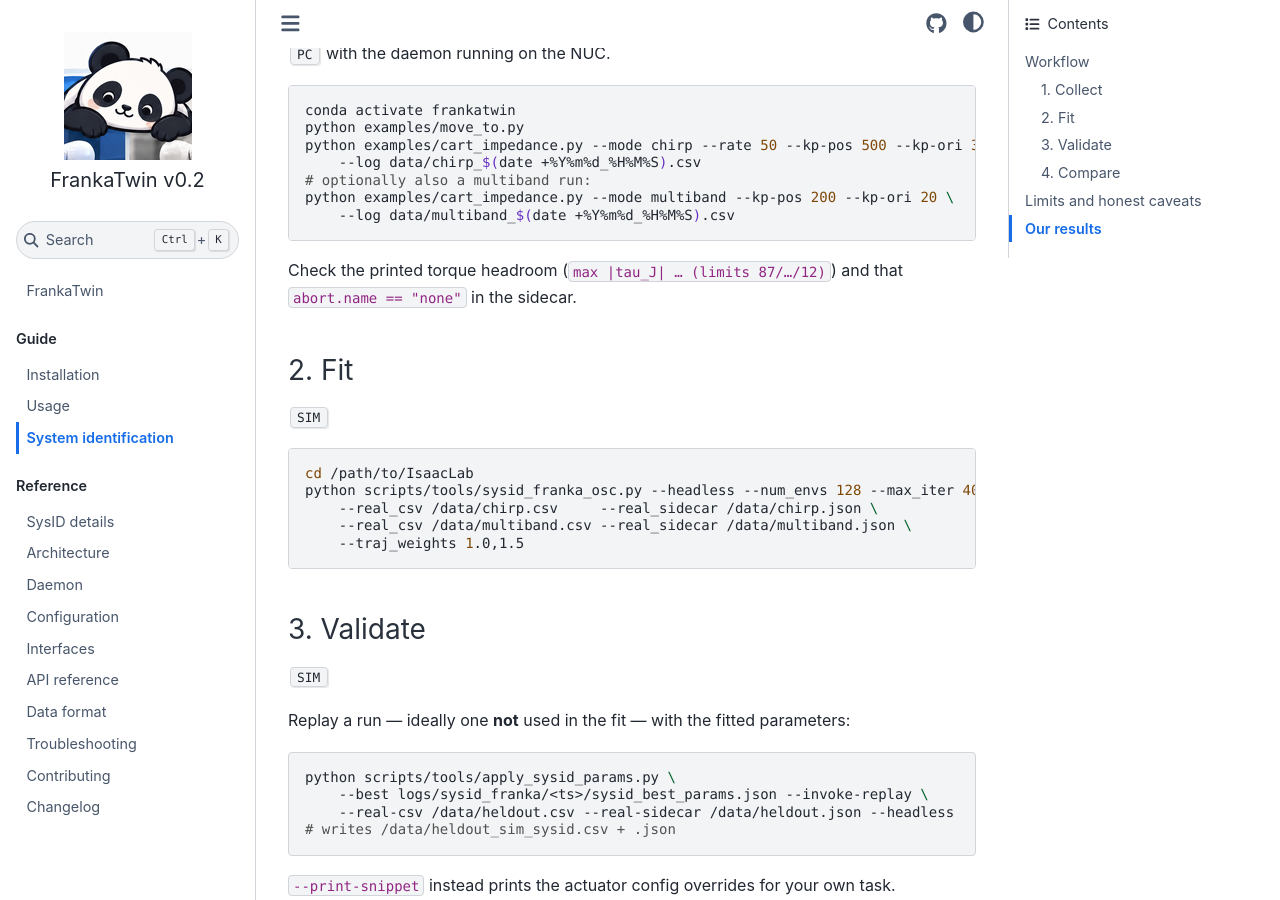
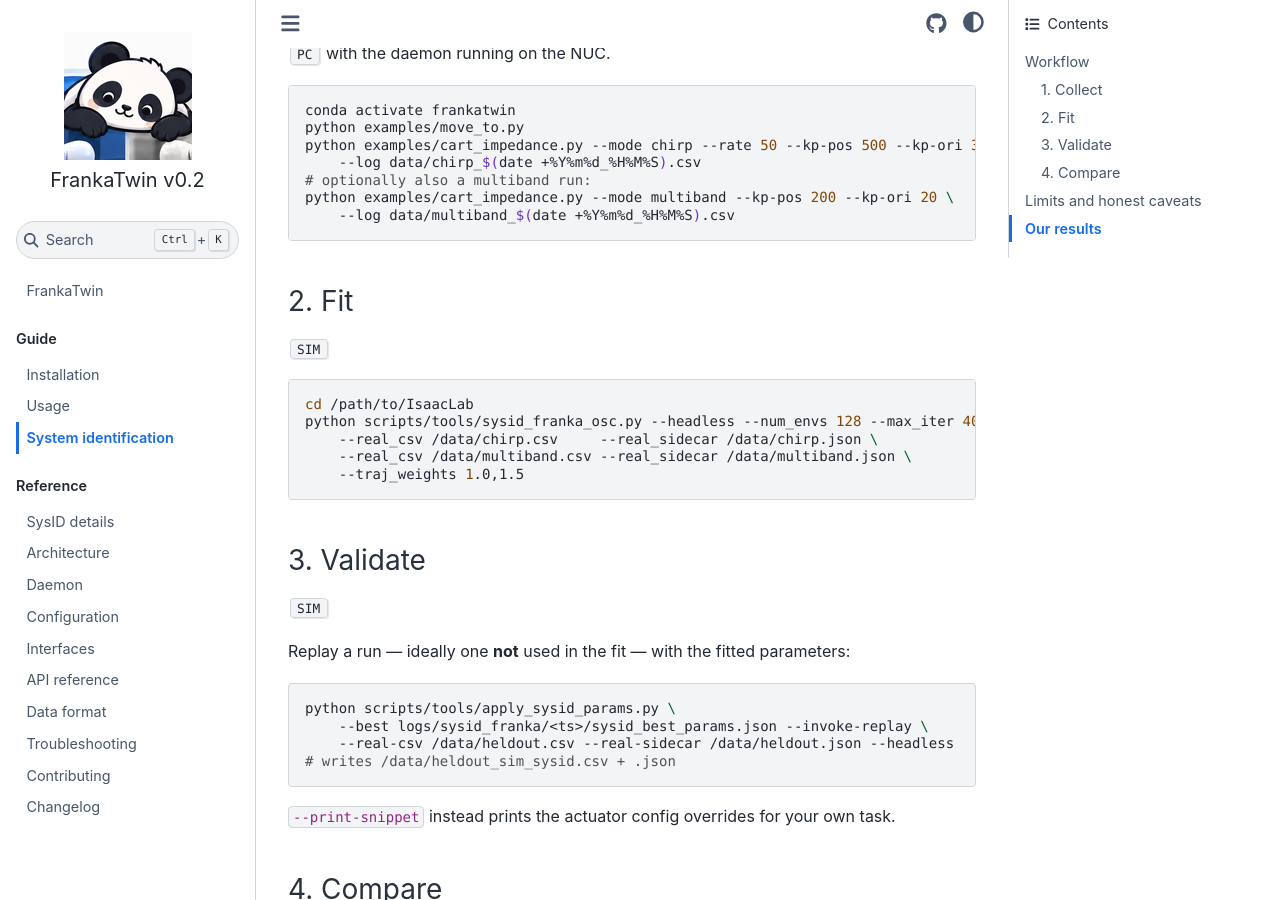
Before and after one commit to tsrobcvai/frankatwin, a Sphinx documentation site: the page built from docs/sysid.md, in a window 1280 px wide and 900 px high, scrolled down 419 px. Built offline with Sphinx 7.4.7 and the Sphinx Book theme 1.1.4, drawn with Linux system fonts in a browser that asks for light colours.

Commit message:
docs(sysid): drop the post-run check note from Collect
Co-Authored-By: Claude Opus 5 <noreply@anthropic.com>

````diff
--- a/docs/sysid.md
+++ b/docs/sysid.md
@@ -24,9 +24,6 @@ python examples/cart_impedance.py --mode chirp --rate 50 --kp-pos 500 --kp-ori 3
 python examples/cart_impedance.py --mode multiband --kp-pos 200 --kp-ori 20 \
     --log data/multiband_$(date +%Y%m%d_%H%M%S).csv
 ```
-
-Check the printed torque headroom (`max |tau_J| … (limits 87/…/12)`) and that
-`abort.name == "none"` in the sidecar.
 
 ### 2. Fit
 
````
